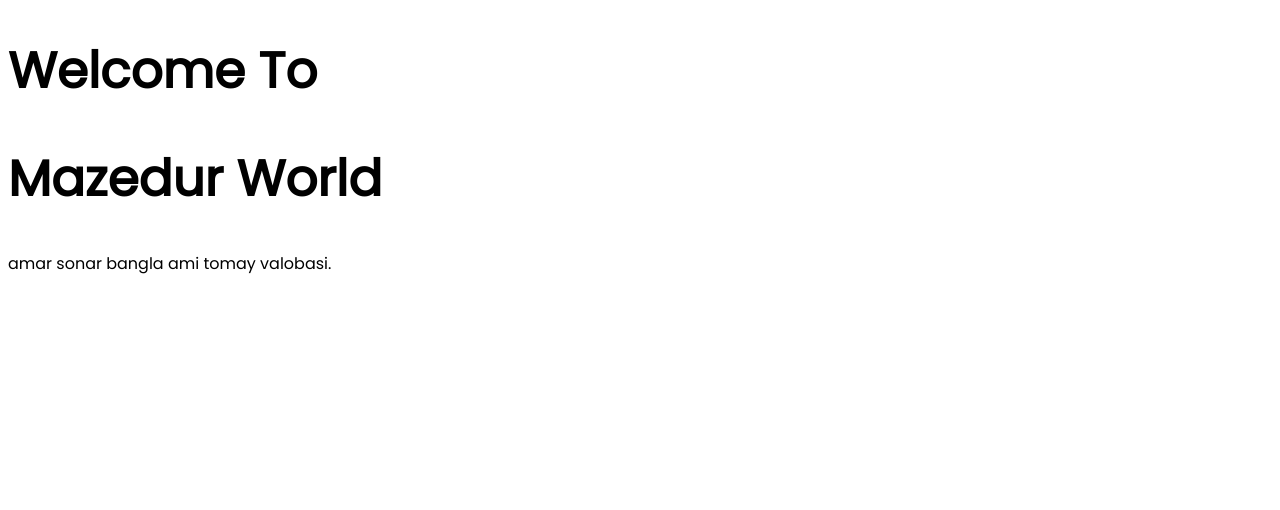
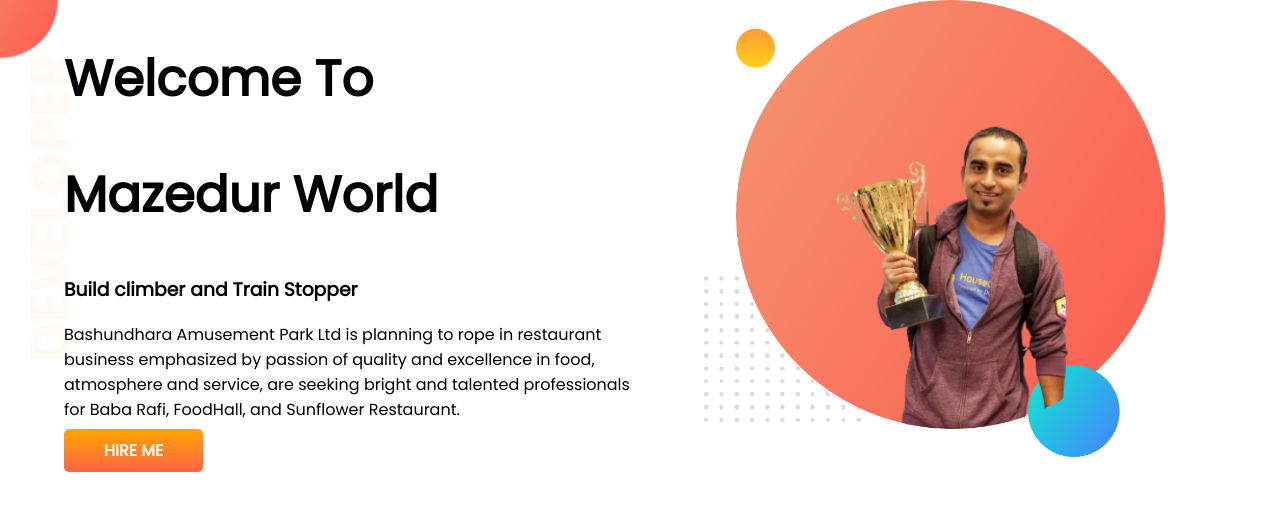
Before and after one commit to mazedurrahman1/developer-portfolio, a plain HTML site: page index.html in a window 1280 px wide. Drawn offline with Linux system fonts and the light colour scheme.

Commit message:
top banner added

```diff
--- a/index.html
+++ b/index.html
@@ -1,5 +1,6 @@
 <!DOCTYPE html>
 <html lang="en">
+
 <head>
     <meta charset="UTF-8">
     <meta http-equiv="X-UA-Compatible" content="IE=edge">
@@ -10,9 +11,25 @@
     <link href="https://fonts.googleapis.com/css2?family=Poppins&display=swap" rel="stylesheet">
     <link rel="stylesheet" href="style.css">
 </head>
+
 <body>
-    <h1>Welcome To</h1>
-    <h1>Mazedur World</h1>
-    <p>amar sonar bangla ami tomay valobasi.</p>
+    <section class="top-banner">
+        <div class="half-width">
+            <h1>Welcome To</h1>
+            <h1><span class="orange-color">Mazedur</span> World</h1>
+            <h3>Build climber and Train Stopper</h3>
+            <p>Bashundhara Amusement Park Ltd is planning to rope in restaurant business emphasized by passion of
+                quality
+                and excellence in food, atmosphere and service, are seeking bright and talented professionals for Baba
+                Rafi,
+                FoodHall, and Sunflower Restaurant.</p>
+            <a class="link-button" target="_blank"
+                href="https://www.linkedin.com/in/md-mazedur-rahman-jewel-127b71177/">HIRE ME</a>
+        </div>
+        <div class="half-width">
+            <img src="images/jhankar-pic-bg.png" alt="">
+        </div>
+    </section>
 </body>
+
 </html>
--- a/style.css
+++ b/style.css
@@ -1,6 +1,35 @@
-body{
+body {
     font-family: 'Poppins', sans-serif;
+    margin: 0;
 }
-h1{
+
+h1 {
     font-size: 50px;
 }
+
+section {
+    display: flex;
+}
+
+.half-width {
+    width: 50%;
+    padding-left: 5%;
+}
+
+.half-width img {
+    width: 80%;
+}
+
+.link-button {
+    text-decoration: none;
+    background-image: linear-gradient(orange, tomato);
+    padding: 10px 40px;
+    color: white;
+    font-weight: 700;
+    border-radius: 5px;
+}
+
+.top-banner {
+    background-image: url(images/top-banner.png);
+    background-repeat: no-repeat;
+}
```
